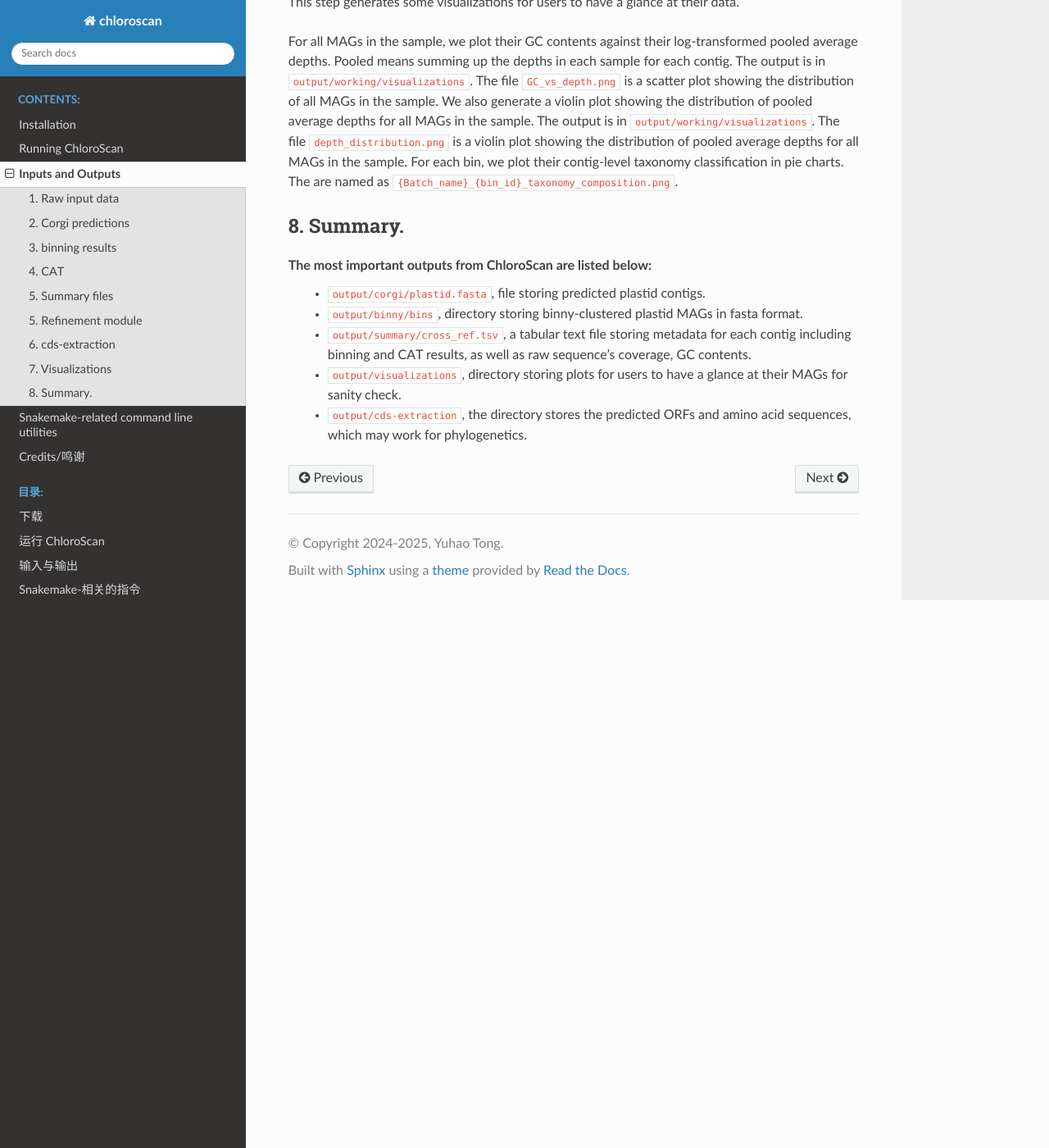
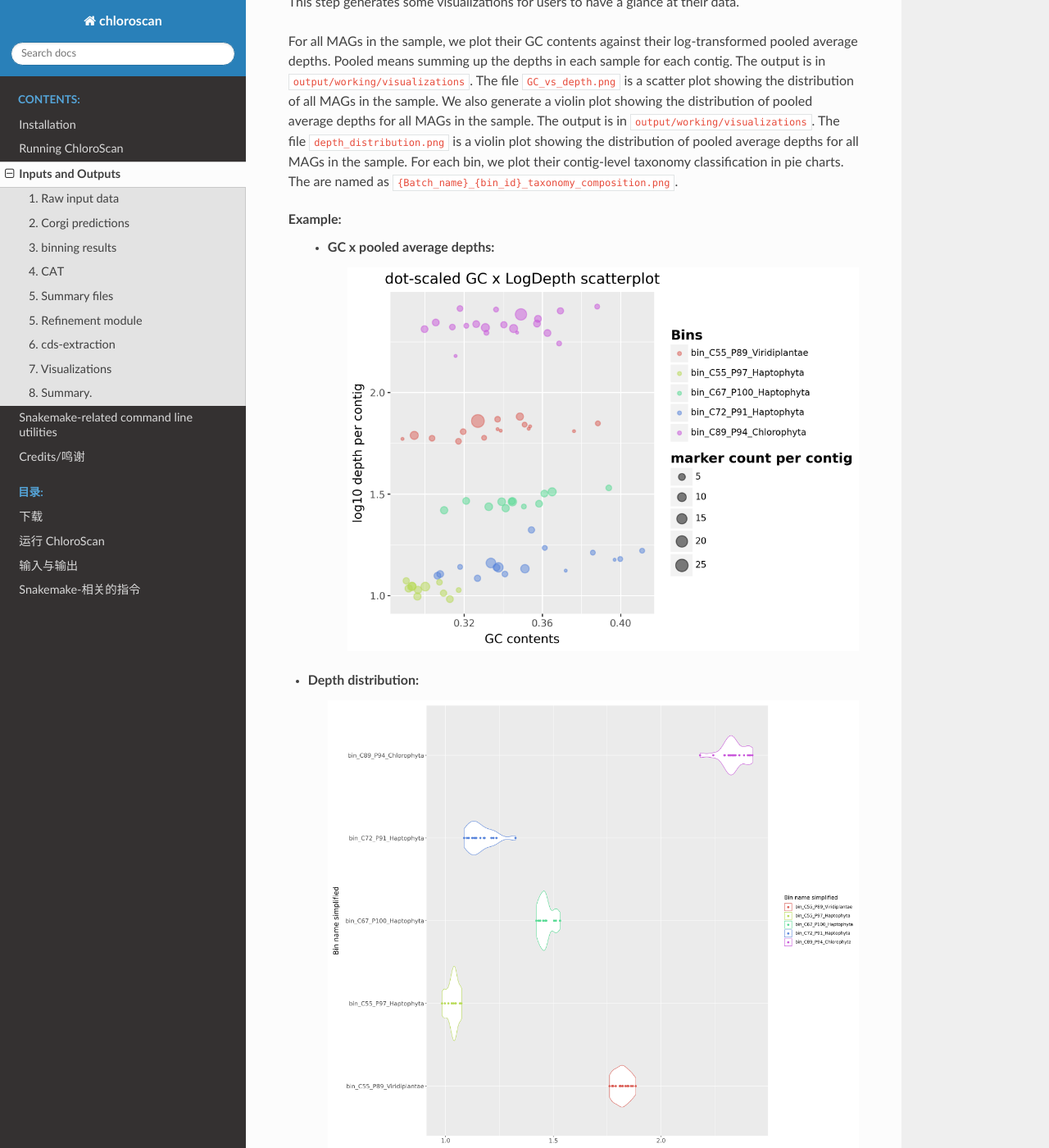
Before and after one commit to Andyargueasae/chloroscan, a Sphinx documentation site: the page built from docs/source/main/inputs_and_outputs.rst, in a window 1280 px wide and 1400 px high, scrolled down 4936 px. Shown: the whole window at 82% size. Built offline with Sphinx 7.4.7 and the Read the Docs theme 3.1.0, drawn with Linux system fonts in a browser that asks for light colours.

Commit message:
New round of change: add figure examples, modify the prediction stage by determining either the contig to be plastid or to have a prob > 0.3

```diff
--- a/docs/source/main/inputs_and_outputs.rst
+++ b/docs/source/main/inputs_and_outputs.rst
@@ -180,6 +180,14 @@ For all MAGs in the sample, we plot their GC contents against their log-transfor
 We also generate a violin plot showing the distribution of pooled average depths for all MAGs in the sample. The output is in ``output/working/visualizations``. The file ``depth_distribution.png`` is a violin plot showing the distribution of pooled average depths for all MAGs in the sample.
 For each bin, we plot their contig-level taxonomy classification in pie charts. The are named as ``{Batch_name}_{bin_id}_taxonomy_composition.png``.
 
+Example:
+ - GC x pooled average depths:
+    .. image:: ../_static/images/Scatter_GCLogDepth.png
+
+
+- Depth distribution:
+    .. image:: ../_static/images/LogDepth_Violin.png
+
 8. Summary.
 ============================
 The most important outputs from ChloroScan are listed below:
```
Also changed, not shown: docs/source/_static/images/LogDepth_Violin.png (added), docs/source/_static/images/Scatter_GCLogDepth.png (added), 3 other files.
